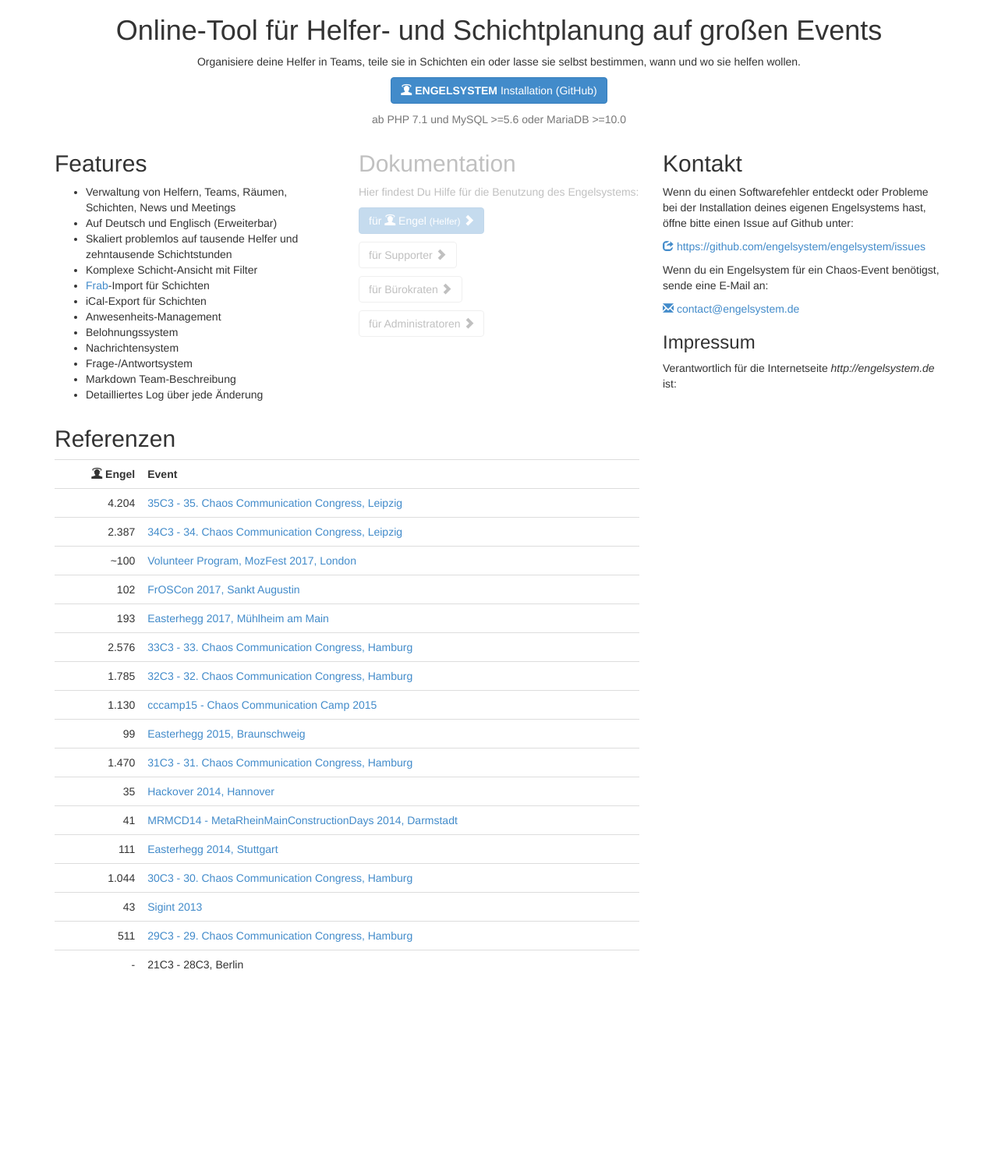
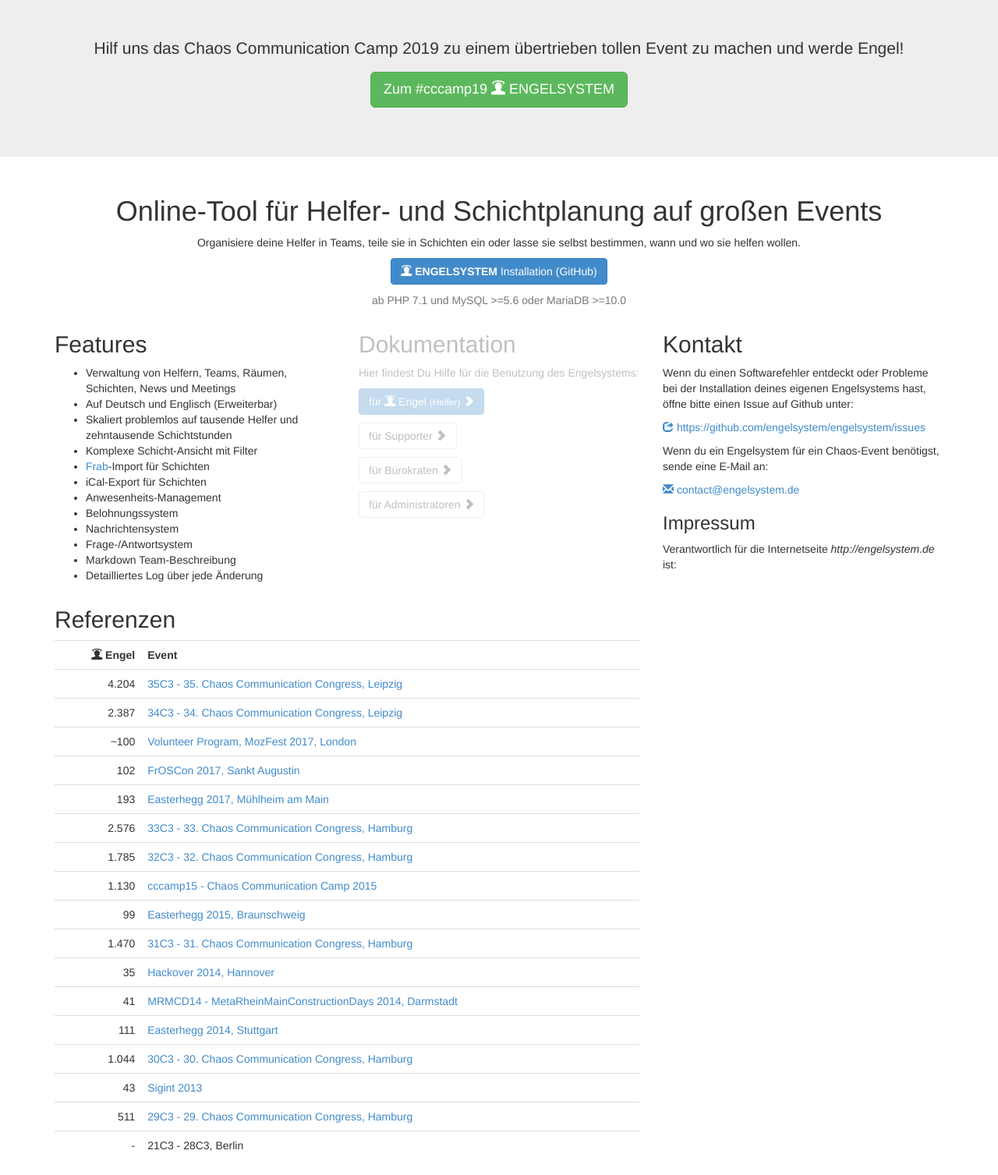
Before and after one commit to engelsystem/engelsystem.de, a PHP site: page / in a window 1280 px wide. Shown: the part 51-1558 px from the top of the page at 78% size. Before the commit the page ends 1295 px from the top, so only its background shows below. Run offline with PHP 8.4, Linux system fonts and the light colour scheme.

Commit message:
cccamp19 link

```diff
--- a/public/index.php
+++ b/public/index.php
@@ -25,6 +25,12 @@
       </div>
     </div>
   </nav>
+  <div class="jumbotron">
+    <div class="container">
+      <p class="text-center">Hilf uns das Chaos Communication Camp 2019 zu einem übertrieben tollen Event zu machen und werde Engel!</p>
+      <p class="text-center"><a class="btn btn-success btn-lg" href="https://camp.engelsystem.de">Zum #cccamp19 <span class="icon-icon_angel"></span> ENGELSYSTEM</a></p>
+    </div>
+  </div>
   <div class="container">
     <div class="col-md-12 text-center">
       <h1>Online-Tool für Helfer- und Schichtplanung auf großen Events</h1>
--- a/public/index_en.php
+++ b/public/index_en.php
@@ -25,6 +25,12 @@
       </div>
     </div>
   </nav>
+  <div class="jumbotron">
+    <div class="container">
+      <p class="text-center">Please help us to make the Chaos Communication Camp 2019 great again and become an angel!</p>
+      <p class="text-center"><a class="btn btn-success btn-lg" href="https://camp.engelsystem.de">To the #cccamp19 <span class="icon-icon_angel"></span> ENGELSYSTEM</a></p>
+    </div>
+  </div>
   <div class="container">
     <div class="col-md-12 text-center">
       <h1>Online tool for coordinating helpers and shifts on large events</h1>
```
